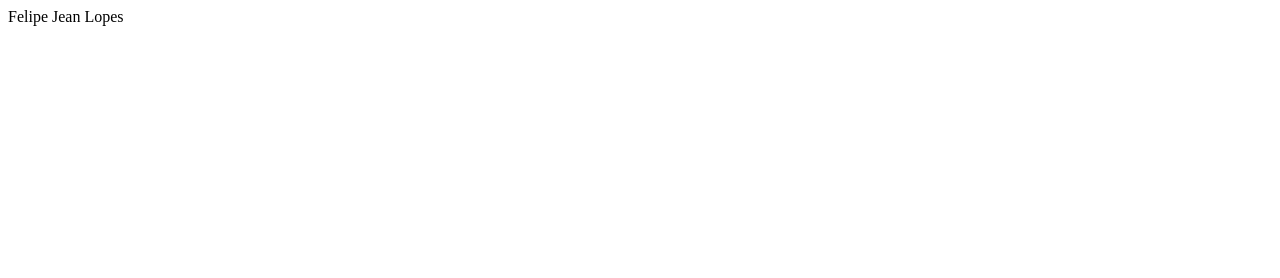
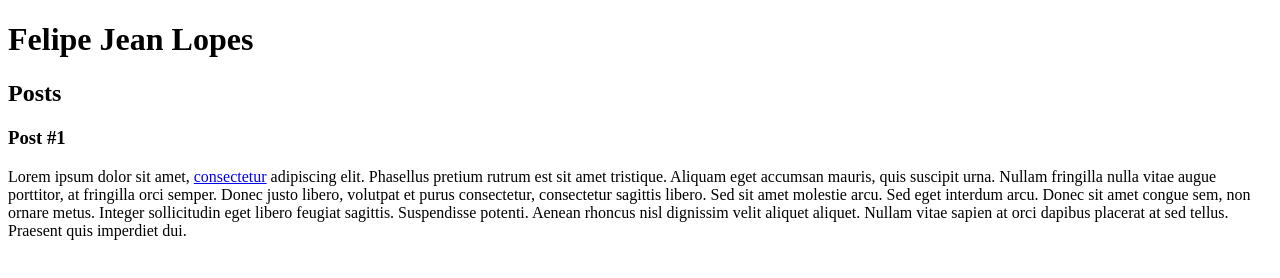
Before and after one commit to felipejlopes/dio-desafio-github-primeiro-repositorio, a plain HTML site: page modulo-2-html-css3-js/introducao-a-criacao-de-websites-com-html5-e-css3/index.html in a window 1280 px wide. Drawn offline with Linux system fonts and the light colour scheme.

Commit message:
Semântica textos e links em HTML

```diff
--- a/modulo-2-html-css3-js/introducao-a-criacao-de-websites-com-html5-e-css3/index.html
+++ b/modulo-2-html-css3-js/introducao-a-criacao-de-websites-com-html5-e-css3/index.html
@@ -5,6 +5,20 @@
     <meta charset="utf-8">
   </head>
   <body>
-    Felipe Jean Lopes
+    <header>
+    	<h1>Felipe Jean Lopes</h1>
+    </header>
+    <section>
+    	<header>
+    		<h2>Posts</h2>
+    	</header>
+    	<article>
+    		<header>
+    			<h3>Post #1</h3>
+    		</header>
+    		<p>Lorem ipsum dolor sit amet, <a href="https://www.linkedin.com/in/felipe-lopes-30b005140/" target="_blank">consectetur</a> adipiscing elit. Phasellus pretium rutrum est sit amet tristique. Aliquam eget accumsan mauris, quis suscipit urna. Nullam fringilla nulla vitae augue porttitor, at fringilla orci semper. Donec justo libero, volutpat et purus consectetur, consectetur sagittis libero. Sed sit amet molestie arcu. Sed eget interdum arcu. Donec sit amet congue sem, non ornare metus. Integer sollicitudin eget libero feugiat sagittis. Suspendisse potenti. Aenean rhoncus nisl dignissim velit aliquet aliquet. Nullam vitae sapien at orci dapibus placerat at sed tellus. Praesent quis imperdiet dui.</p>
+    	</article>
+    </section>
+    <footer></footer>
   </body>
 </html>
```
